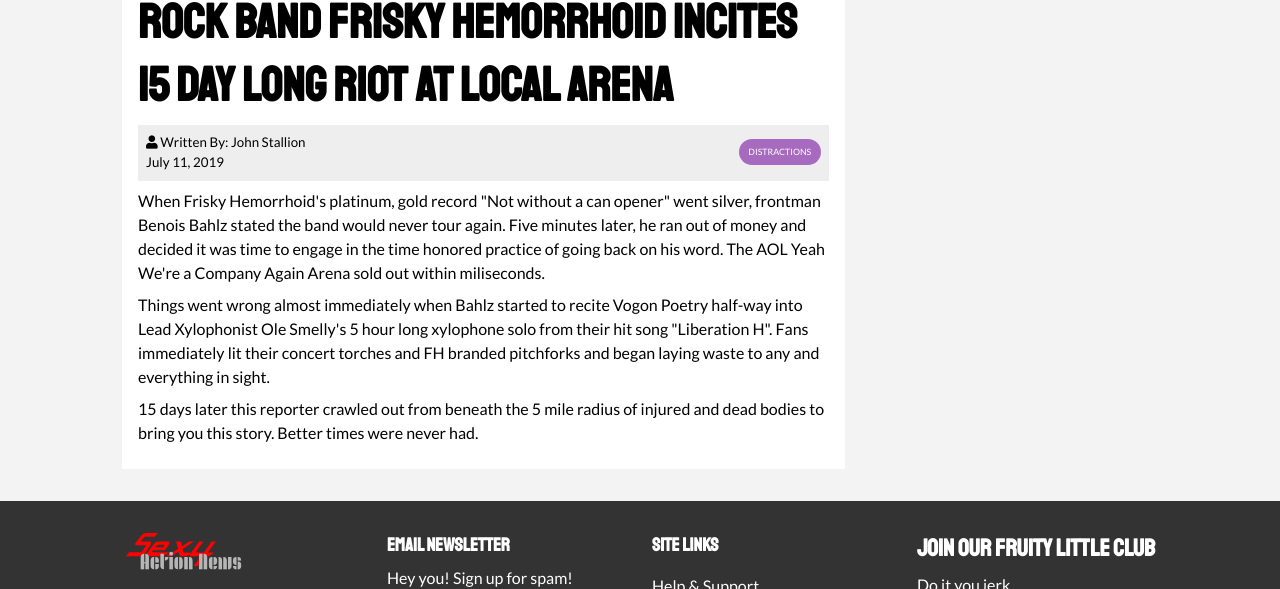
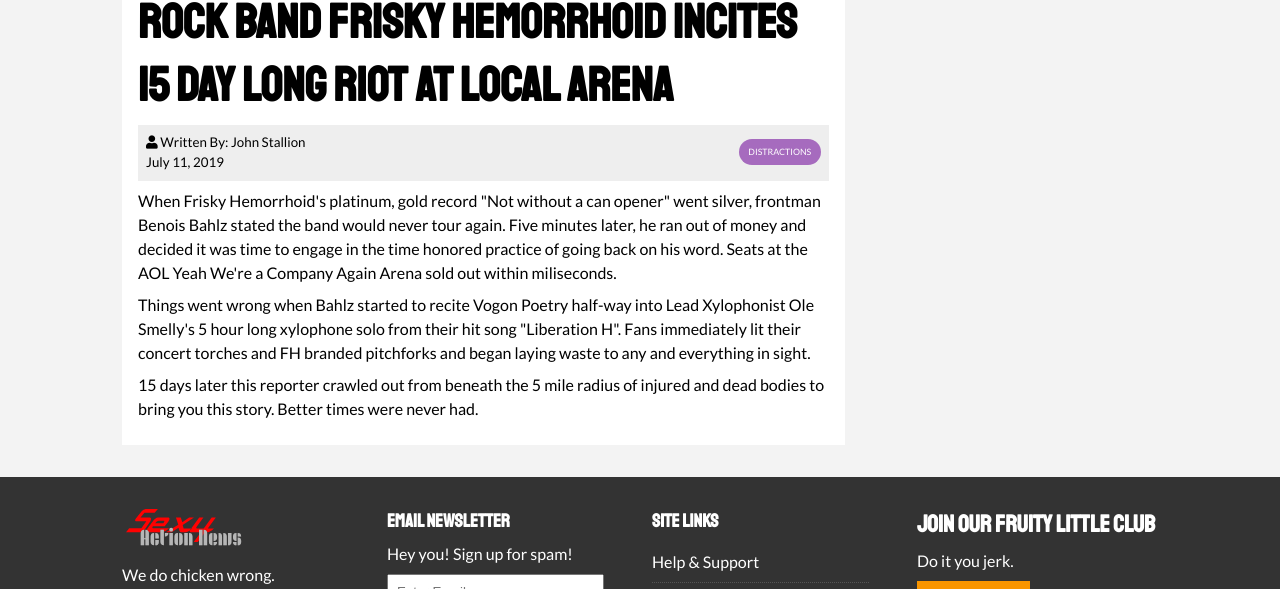
Before and after one commit to dimlutine/News-Grid, a plain HTML site: page article.html in a window 1280 px wide. Shown: the part 679-1268 px from the top of the page. Drawn offline with Linux system fonts and the light colour scheme.

Commit message:
updated article

```diff
--- a/article.html
+++ b/article.html
@@ -45,9 +45,9 @@
                         <div class="category category-ent">Distractions</div>
                     </div>
                     <p>When Frisky Hemorrhoid's platinum, gold record "Not without a can opener" went silver, frontman Benois Bahlz stated the band would never tour again. Five minutes later, he ran out of money and decided it was time to engage in the time
-                        honored practice of going back on his word. The AOL Yeah We're a Company Again Arena sold out within miliseconds.</p>
-                    <p>Things went wrong almost immediately when Bahlz started to recite Vogon Poetry half-way into Lead Xylophonist Ole Smelly's 5 hour long xylophone solo from their hit song "Liberation H". Fans immediately lit their concert torches and
-                        FH branded pitchforks and began laying waste to any and everything in sight.</p>
+                        honored practice of going back on his word. Seats at the AOL Yeah We're a Company Again Arena sold out within miliseconds.</p>
+                    <p>Things went wrong when Bahlz started to recite Vogon Poetry half-way into Lead Xylophonist Ole Smelly's 5 hour long xylophone solo from their hit song "Liberation H". Fans immediately lit their concert torches and FH branded pitchforks
+                        and began laying waste to any and everything in sight.</p>
                     <p>15 days later this reporter crawled out from beneath the 5 mile radius of injured and dead bodies to bring you this story. Better times were never had.</p>
                 </article>
                 <aside id="categories" class="card">
```
